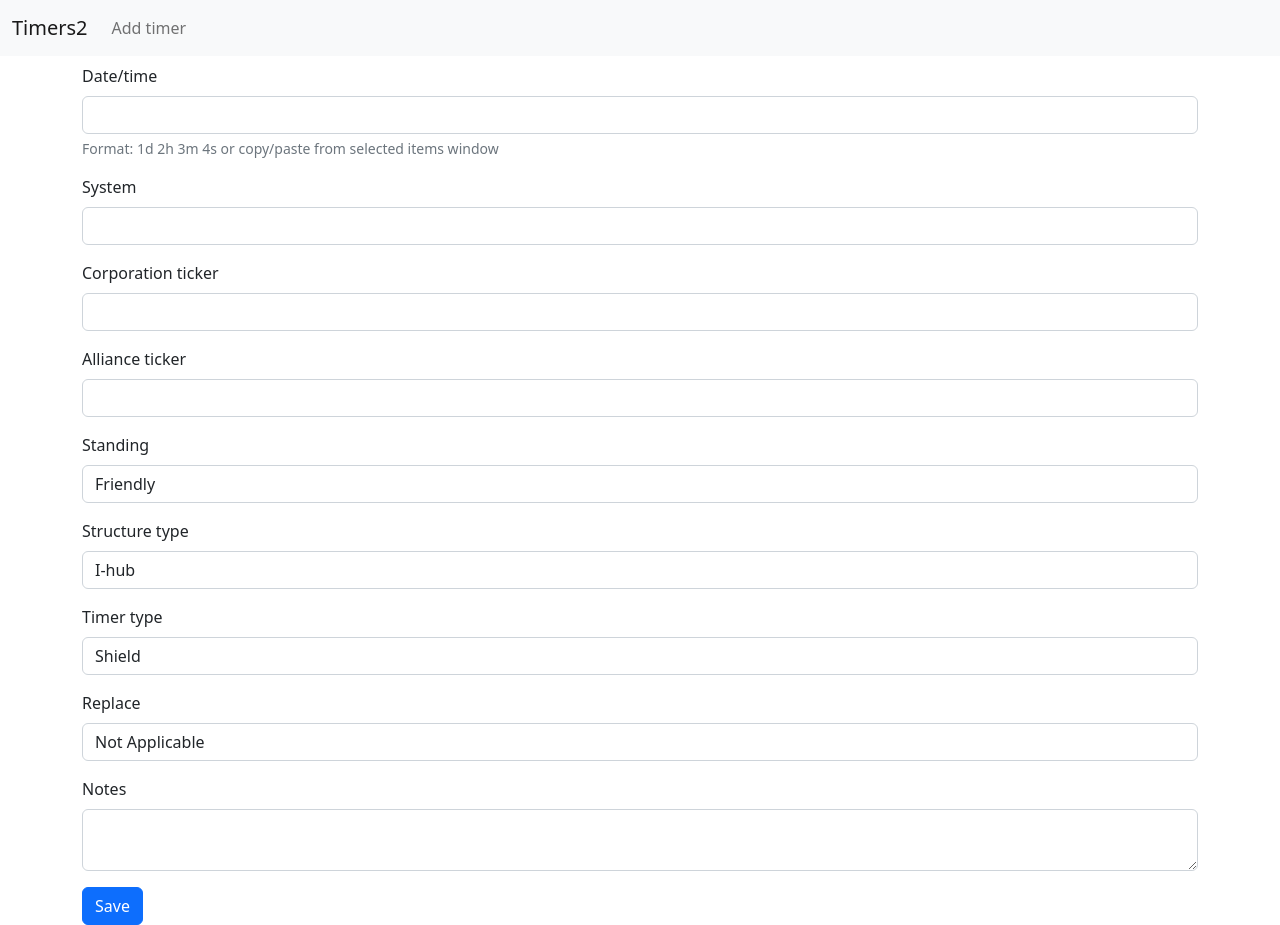
After one commit to NicklasLK/timers2_timers2, a Flask app: template timers2/templates/add_timer.html in a window 1280 px wide. The commit adds this page. Run offline with Flask 2, Linux system fonts and the light colour scheme; the template is opened without the code that fills it: values that come from a table or form of the project are taken from there, others are empty; some libraries are stand-ins or nearby versions.

Commit message:
Add add timer form

```diff
--- a/pyproject.toml
+++ b/pyproject.toml
@@ -12,6 +12,9 @@ boto3 = "^1.24.26"
 Werkzeug = "^2.1.2"
 python-dateutil = "^2.8.2"
 httpx = "^0.23.0"
+WTForms = "^3.0.1"
+Flask-WTF = "^1.0.1"
+MarkupSafe = "^2.1.1"
 
 [tool.poetry.dev-dependencies]
 
--- a/serverless.yml
+++ b/serverless.yml
@@ -27,6 +27,7 @@ provider:
             - Fn::GetAtt: [ Timers2Table, Arn ]
   environment:
     TABLE_NAME: ${self:custom.tableName}
+    SECRET_KEY: ${ssm:/timers2/${self:provider.stage}/secret-key}
 
 functions:
   api:
--- a/timers2/app.py
+++ b/timers2/app.py
@@ -1,16 +1,27 @@
 import os
 
 import boto3
-from flask import Flask, render_template
+from flask import Flask, render_template, redirect, url_for
+from markupsafe import Markup
 
-from .utils import get_timers
+from .forms import TimerForm
+from .utils import get_timers, put_timer
 
 
 app = Flask(__name__)
+app.secret_key = os.environ["SECRET_KEY"]
 
 
 dynamodb = boto3.resource("dynamodb")
 table = dynamodb.Table(os.environ["TABLE_NAME"])
+
+
+@app.template_filter()
+def field_errors(field):
+    return Markup("\n").join(
+        Markup('<div class="invalid-feedback">{}</div>').format(error)
+        for error in field.errors
+    )
 
 
 @app.route("/")
@@ -22,6 +33,34 @@ def index():
     )
 
 
+@app.route("/add-timer", methods=["GET", "POST"])
+def add_timer():
+    user = {"primary_character_name": "Tross Yvormes"}
+
+    form = TimerForm()
+    if form.validate_on_submit():
+        system_name, region_name = form.data["system"]
+
+        put_timer(
+            table,
+            start_time=form.data["start_time"],
+            system_name=system_name,
+            region_name=region_name,
+            corporation_ticker=form.data["corporation_ticker"],
+            alliance_ticker=form.data["alliance_ticker"],
+            standing_type=form.data["standing_type"],
+            structure_type=form.data["structure_type"],
+            timer_type=form.data["timer_type"],
+            replace=form.data["replace"],
+            notes=form.data["notes"],
+            added_by=user["primary_character_name"],
+        )
+
+        return redirect(url_for("index"))
+
+    return render_template("add_timer.html", form=form)
+
+
 @app.errorhandler(404)
 def resource_not_found(e):
     return render_template("404.html")
--- /dev/null
+++ b/timers2/forms.py
@@ -0,0 +1,144 @@
+import re
+from datetime import datetime, timezone, timedelta
+
+import httpx
+from flask_wtf import FlaskForm
+from wtforms import StringField, SelectField, TextAreaField, validators
+
+from .utils import get_system_names
+
+
+class DatetimeField(StringField):
+    def process_formdata(self, valuelist):
+        super().process_formdata(valuelist)
+
+        if "Reinforced until " in self.data:
+            time_start_index = self.data.index("Reinforced until ") + 17
+            datestr = self.data[time_start_index : time_start_index + 19]
+            self.data = datetime.strptime(datestr, "%Y.%m.%d %H:%M:%S")
+            return
+
+        timer_matches = list(
+            re.finditer(r"(?P<time_amt>[0-9]+)[ ]*(?P<dhms>[dhms]{1})", self.data)
+        )
+
+        if not timer_matches:
+            self.data = None
+
+        timer_time = datetime.now(tz=timezone.utc)
+        for this_match in timer_matches:
+            dhms = this_match.group("dhms")
+            delta_amt = int(this_match.group("time_amt"))
+            if dhms == "d":
+                timer_time = timer_time + timedelta(days=delta_amt)
+            elif dhms == "h":
+                timer_time = timer_time + timedelta(hours=delta_amt)
+            elif dhms == "m":
+                timer_time = timer_time + timedelta(minutes=delta_amt)
+            elif dhms == "s":
+                timer_time = timer_time + timedelta(seconds=delta_amt)
+
+        self.data = timer_time
+
+    def _value(self):
+        return (
+            str(self.raw_data[0])
+            if self.raw_data and len(self.raw_data) > 0 and self.raw_data[0] is not None
+            else ""
+        )
+
+
+class SystemField(StringField):
+    def process_formdata(self, valuelist):
+        super().process_formdata(valuelist)
+
+        with httpx.Client() as client:
+            search_response = client.get(
+                "https://esi.evetech.net/v2/search/",
+                params={
+                    "search": self.data,
+                    "categories": "solar_system",
+                    "strict": "true",
+                },
+            )
+            search_response.raise_for_status()
+
+            search_data = search_response.json()
+            system_id = search_data and search_data.get("solar_system")
+            if system_id:
+                system_id = system_id[0]
+
+            if not system_id:
+                self.data = None
+
+            self.data = get_system_names(client, system_id)
+
+    def _value(self):
+        return (
+            str(self.raw_data[0])
+            if self.raw_data and len(self.raw_data) > 0 and self.raw_data[0] is not None
+            else ""
+        )
+
+
+class TimerForm(FlaskForm):
+    start_time = DatetimeField(
+        "Date/time",
+        validators=[validators.DataRequired()],
+    )
+    system = SystemField(
+        "System",
+        validators=[validators.DataRequired(message="Invalid solar system")],
+    )
+    corporation_ticker = StringField(
+        "Corporation ticker", validators=[validators.InputRequired()]
+    )
+    alliance_ticker = StringField("Alliance ticker")
+    standing_type = SelectField(
+        "Standing",
+        choices=["Friendly", "Hostile", "It's complicated", "Unknown"],
+        validators=[validators.InputRequired()],
+    )
+    structure_type = SelectField(
+        "Structure type",
+        choices=[
+            "I-hub",
+            "PoCo",
+            "Tower",
+            "TCU",
+            "Other/Unknown",
+            "Athanor",
+            "Astrahaus",
+            "Raitaru",
+            "Azbel",
+            "Fortizar",
+            "Tatara",
+            "Sotiyo",
+            "Keepstar",
+            "Ansiblex",
+        ],
+        validators=[validators.InputRequired()],
+    )
+    timer_type = SelectField(
+        "Timer type",
+        choices=[
+            "Shield",
+            "Armor",
+            "Anchoring",
+            "Structure",
+            "Armor + Structure",
+            "Not Applicable",
+            "Unknown",
+        ],
+        validators=[validators.InputRequired()],
+    )
+    replace = SelectField(
+        "Replace",
+        choices=[
+            "Not Applicable",
+            "Logistics Replacement",
+            "Corp Replacement",
+        ],
+        validators=[validators.InputRequired()],
+    )
+    notes = TextAreaField("Notes")
--- /dev/null
+++ b/timers2/templates/add_timer.html
@@ -0,0 +1,95 @@
+{% extends "base.html" %}
+
+{% block content %}
+    <form method="POST">
+        {{ form.csrf_token }}
+        <div class="mb-3">
+            {{ form.start_time.label(class="form-label") }}
+            {{ form.start_time(class="form-control"
+                                     if not form.start_time.errors
+                                     else "form-control is-invalid",
+                               onchange="startTimeParse();") }}
+            <div class="form-text">
+                Format: 1d 2h 3m 4s or copy/paste from selected items window
+            </div>
+            {{ form.start_time|field_errors }}
+        </div>
+        <div class="mb-3">
+            {{ form.system.label(class="form-label") }}
+            {{ form.system(class="form-control"
+                                 if not form.system.errors
+                                 else "form-control is-invalid") }}
+            {{ form.system|field_errors }}
+        </div>
+        <div class="mb-3">
+            {{ form.corporation_ticker.label(class="form-label") }}
+            {{ form.corporation_ticker(class="form-control"
+                                             if not form.corporation_ticker.errors
+                                             else "form-control is-invalid") }}
+            {{ form.corporation_ticker|field_errors }}
+        </div>
+        <div class="mb-3">
+            {{ form.alliance_ticker.label(class="form-label") }}
+            {{ form.alliance_ticker(class="form-control") }}
+        </div>
+        <div class="mb-3">
+            {{ form.standing_type.label(class="form-label") }}
+            {{ form.standing_type(class="form-control"
+                                        if not form.standing_type.errors
+                                        else "form-control is-invalid") }}
+            {{ form.standing_type|field_errors }}
+        </div>
+        <div class="mb-3">
+            {{ form.structure_type.label(class="form-label") }}
+            {{ form.structure_type(class="form-control"
+                                         if not form.structure_type.errors
+                                         else "form-control is-invalid") }}
+            {{ form.structure_type|field_errors }}
+        </div>
+        <div class="mb-3">
+            {{ form.timer_type.label(class="form-label") }}
+            {{ form.timer_type(class="form-control"
+                                     if not form.timer_type.errors
+                                     else "form-control is-invalid") }}
+            {{ form.timer_type|field_errors }}
+        </div>
+        <div class="mb-3">
+            {{ form.replace.label(class="form-label") }}
+            {{ form.replace(class="form-control"
+                                  if not form.replace.errors
+                                  else "form-control is-invalid") }}
+            {{ form.replace|field_errors }}
+        </div>
+        <div class="mb-3">
+            {{ form.notes.label(class="form-label") }}
+            {{ form.notes(class="form-control") }}
+        </div>
+
+        <input type="submit" class="btn btn-primary" value="Save"/>
+    </form>
+{% endblock %}
+
+{% block scripts %}
+    <script>
+        function startTimeParse() {
+            let startTimeText = $("#start_time").val();
+            let systemNameField = $("#system");
+            let notesField = $("#notes");
+            if (startTimeText.length == 0) {
+                return;
+            }
+
+            if (startTimeText.includes("Reinforced until ")) {
+                let systemName = /(^.*?) - /.exec(startTimeText)[1];
+                if (systemNameField.val().length == 0) {
+                    systemNameField.val(systemName);
+                }
+
+                let structureName = /^.*? - (.*?)<br>/.exec(startTimeText)[1];
+                if (notesField.val().length == 0) {
+                    notesField.val(structureName);
+                }
+            }
+        }
+    </script>
+{% endblock %}
--- a/timers2/templates/base.html
+++ b/timers2/templates/base.html
@@ -38,9 +38,9 @@
                    id="navbarSupportedContent">
                   <ul class="navbar-nav me-auto mb-2 mb-lg-0">
                       <li class="nav-item">
-                          <a class="nav-link active"
+                          <a class="nav-link"
                              aria-current="page"
-                             href="#">Add timer</a>
+                             href="{{ url_for("add_timer") }}">Add timer</a>
                       </li>
                   </ul>
               </div>
```
Also changed, not shown: 1 other file.
